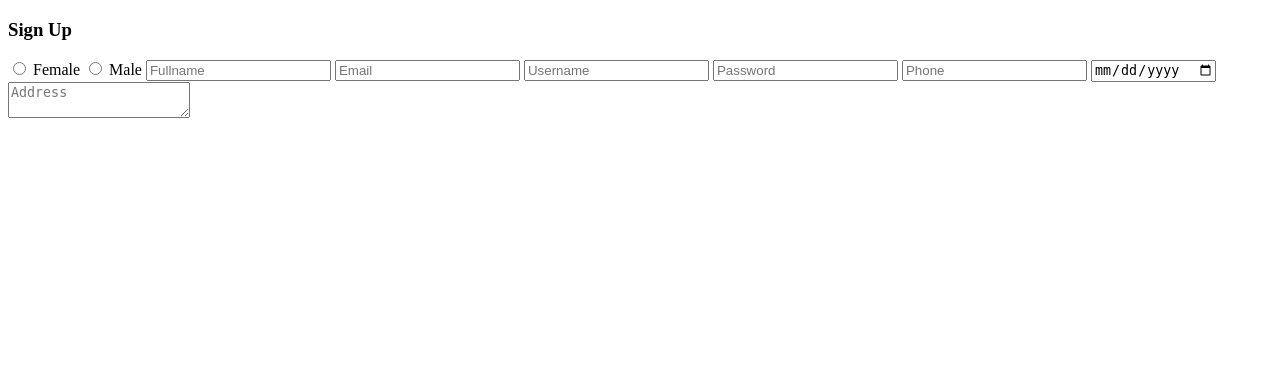
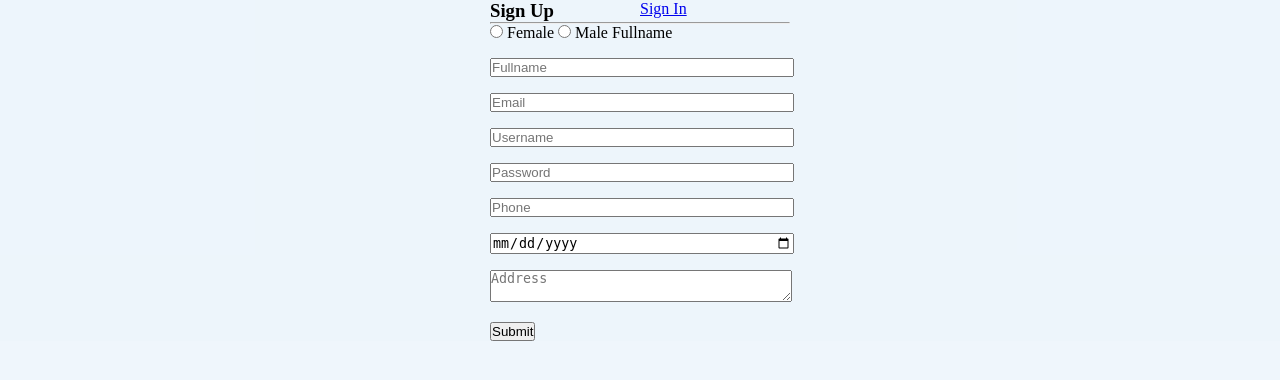
Before and after one commit to scmt-dev/php-job, a PHP site: page /job/sign-up.php in a window 1280 px wide. Shown: the top 380 px of the page. Run offline with PHP 8.4, Linux system fonts and the light colour scheme.

Commit message:
add feature theme

```diff
--- /dev/null
+++ b/assets/css/style.css
@@ -0,0 +1,23 @@
+*{
+  margin: 0;
+  padding: 0;
+}
+body,html {
+  background-color: rgba(237, 245, 252, 0.858);
+}
+
+.div-center{
+  margin: 0 auto;
+}
+
+.w500px {
+  max-width: 500px;
+  width: 100%;
+}
+.w100{
+  width: 100%;
+}
+.my-1{
+  margin-top: 1rem;
+  margin-bottom: 1rem;
+}
--- /dev/null
+++ b/footer.php
@@ -0,0 +1,4 @@
+
+<!-- link javaScirpt here -->
+</body>
+</html>
--- /dev/null
+++ b/header.php
@@ -0,0 +1,22 @@
+<?php
+require_once './config/config.php';
+?>
+<!DOCTYPE html>
+<html lang="en">
+<head>
+  <meta charset="UTF-8">
+  <meta http-equiv="X-UA-Compatible" content="IE=edge">
+  <meta name="viewport" content="width=device-width, initial-scale=1.0">
+  <title>
+    <?php
+if (isset($page_title)) {
+    echo $page_title;
+} else {
+    echo "Job";
+}
+?>
+  </title>
+  <!-- link css here -->
+  <link rel="stylesheet" href="<?php echo BASE_URL ?>/assets/css/style.css">
+</head>
+<body>
--- a/sign-up.php
+++ b/sign-up.php
@@ -1,24 +1,41 @@
-<!DOCTYPE html>
-<html lang="en">
-<head>
-  <meta charset="UTF-8">
-  <meta http-equiv="X-UA-Compatible" content="IE=edge">
-  <meta name="viewport" content="width=device-width, initial-scale=1.0">
-  <title>Sign Up</title>
-</head>
-<body>
-  <h3>Sign Up</h3>
-  <input name="gender" type="radio" value="F" id="f">
+
+<?php include_once 'header.php';?>
+
+
+<style>
+.c2 {
+  display:grid;
+  grid-template-columns: 1fr 1fr;
+
+  align-items: start;
+}
+</style>
+
+<div class="div-center" style="width:300px">
+<div class="c2">
+<h3>Sign Up</h3>
+<div>
+<a href="sign-in.php">Sign In</a>
+</div>
+</div>
+<hr>
+  <form action="" method="post">
+  <input name="gender" type="radio" value="F" id="f" required>
   <label for="f">Female </label>
-  <input name="gender" type="radio" value="M" id="m">
+  <input name="gender" type="radio" value="M" id="m"  required>
   <label for="m">Male</label>
+  Fullname
+  <input name="fullname" type="text" placeholder="Fullname" class="w100 my-1" required>
+  <input name="email" type="text" placeholder="Email" class="w100" required>
+  <input name="username" type="text" placeholder="Username" class="w100 my-1" required>
+  <input name="password" type="password" placeholder="Password" class="w100" required>
+  <input name="phone" type="text" placeholder="Phone" class="w100 my-1">
+  <input name="date" type="date" placeholder="Birthday" class="w100">
+  <textarea name="address" placeholder="Address" class="w100 my-1"></textarea>
+  <button name="submit" type="submit" value="submit">Submit</button>
 
-  <input type="text" placeholder="Fullname">
-  <input type="text" placeholder="Email">
-  <input type="text" placeholder="Username">
-  <input type="password" placeholder="Password">
-  <input type="text" placeholder="Phone">
-  <input type="date" placeholder="Birthday">
-  <textarea name="" placeholder="Address"></textarea>
-</body>
-</html>
+  </form>
+</div>
+
+
+<?php include_once 'footer.php';?>
```
Also changed, not shown: sign-in.php (added, +15 -0 lines).
